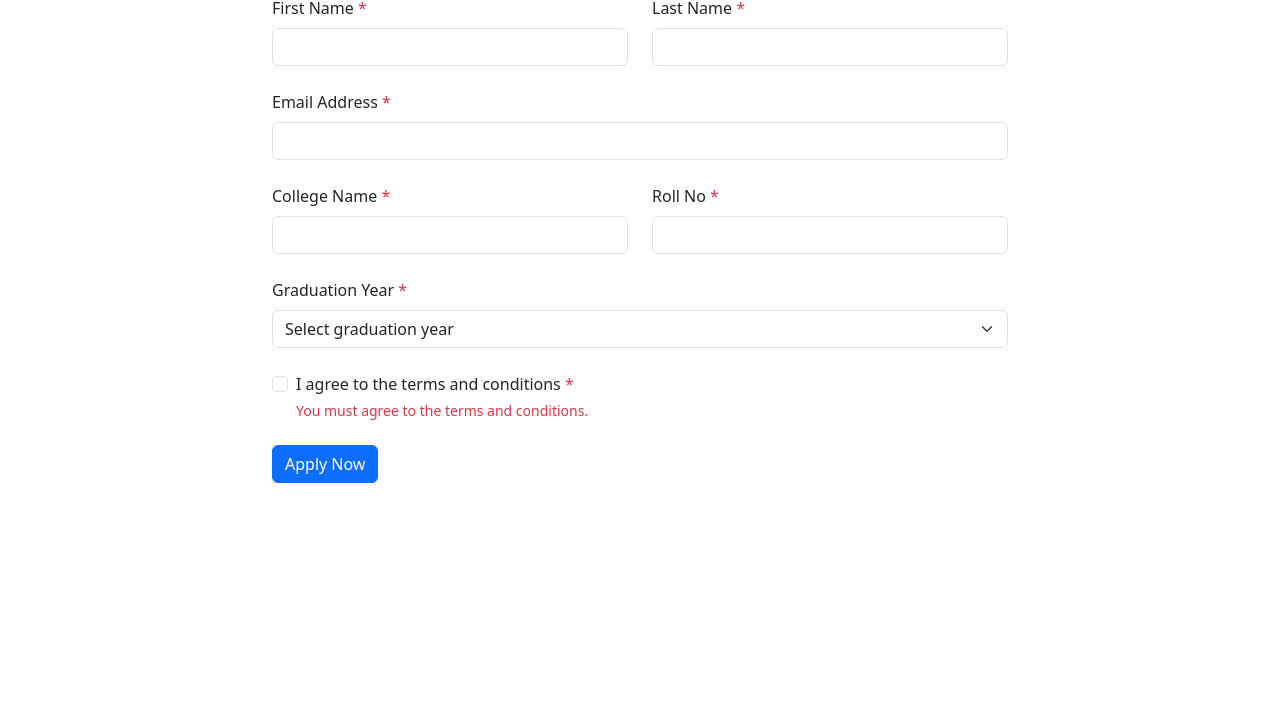
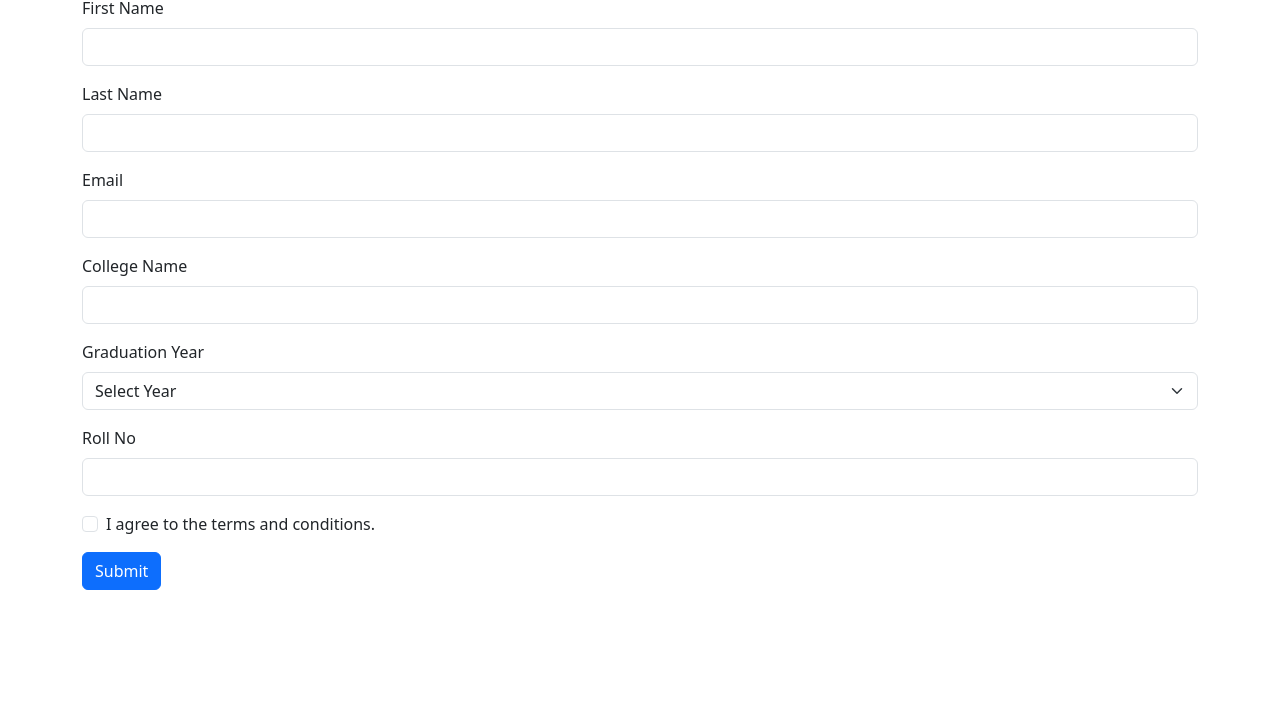
Before and after one commit to acciojob/bootstrap-form-easy-noumantannu06-glitch, a website: page main.html in a window 1280 px wide. Shown: the part 98-800 px from the top of the page. Drawn offline with nearby package versions, Linux system fonts and the light colour scheme.

Commit message:
created a submission

```diff
--- a/main.html
+++ b/main.html
@@ -9,73 +9,69 @@
 
 <body>
 	<!-- the entire body must be written by student -->
-	<body class="container mt-5">
-    <div class="row justify-content-center">
-        <div class="col-md-8">
+	<div class="container mt-5">
         <h2>Intern Application Form</h2>
-            <form id="internForm" novalidate>
-                <!-- Personal Information Section -->
-                 <div class="row mb-4">
-                  <div class="col-md-6">
-                   <label for="first-name-input" class="form-label">First Name <span class="text-danger">*</span></label>
-                   <input type="text" class="form-control" id="first-name-input" name="firstName" required>
-                   <div class="invalid-feedback">First name is required.</div>
-                </div>
-                    <div class="col-md-6">
-                    <label for="last-name-input" class="form-label">Last Name <span class="text-danger">*</span></label>
-                    <input type="text" class="form-control" id="last-name-input" name="lastName" required>
-                    <div class="invalid-feedback">Last name is required.</div>
+        <form class="needs-validation" novalidate>
+            <div class="mb-3">
+                <label for="first-name-input" class="form-label">First Name</label>
+                <input type="text" class="form-control" id="first-name-input" required>
+                <div class="invalid-feedback">
+                    Please provide a valid first name.
                 </div>
             </div>
-
-                <!-- Contact Information -->
-                <div class="mb-4">
-                  <label for="email-input" class="form-label">Email Address <span class="text-danger">*</span></label>
-                 <input type="email" class="form-control" id="email-input" name="email" required>
-                 <div class="invalid-feedback">Please provide a valid email address.</div>
-            </div>
-
-                <!-- College Information -->
-                <div class="row mb-4">
-                  <div class="col-md-6">
-                    <label for="college-input" class="form-label">College Name <span class="text-danger">*</span></label>
-                    <input type="text" class="form-control" id="college-input" name="college" required>
-                    <div class="invalid-feedback">College name is required.</div>
-             </div>
-                     <div class="col-md-6">
-                        <label for="roll-no-input" class="form-label">Roll No <span class="text-danger">*</span></label>
-                        <input type="text" class="form-control" id="roll-no-input" name="rollNo" required>
-                        <div class="invalid-feedback">Roll number is required.</div>
+            <div class="mb-3">
+                <label for="last-name-input" class="form-label">Last Name</label>
+                <input type="text" class="form-control" id="last-name-input" required>
+                <div class="invalid-feedback">
+                    Please provide a valid last name.
                 </div>
             </div>
-
-                <!-- Graduation Year -->
-                <div class="mb-4">
-                    <label for="graduation-year" class="form-label">Graduation Year <span class="text-danger">*</span></label>
-                    <select class="form-select" id="graduation-year" name="graduationYear" required>
-                       <option value="">Select graduation year</option>
+            <div class="mb-3">
+                <label for="email-input" class="form-label">Email</label>
+                <input type="email" class="form-control" id="email-input" required>
+                <div class="invalid-feedback">
+                    Please provide a valid email address.
+                </div>
+            </div>
+            <div class="mb-3">
+                <label for="college-input" class="form-label">College Name</label>
+                <input type="text" class="form-control" id="college-input" required>
+                <div class="invalid-feedback">
+                    Please provide your college name.
+                </div>
+            </div>
+            <div class="mb-3">
+                <label for="graduation-year" class="form-label">Graduation Year</label>
+                <select class="form-select" id="graduation-year" required>
+                    <option value="">Select Year</option>
                     <option value="2020">2020</option>
                     <option value="2021">2021</option>
                     <option value="2022">2022</option>
                     <option value="2023">2023</option>
                 </select>
-                <div class="invalid-feedback">Please select your graduation year.</div>
+                <div class="invalid-feedback">
+                    Please select your graduation year.
                 </div>
-
-                <!-- Conditions Checkbox -->
-                <div class="mb-4 form-check">
-                    <input type="checkbox" class="form-check-input" id="conditions-checkbox" name="conditions" required>
-                    <label class="form-check-label" for="conditions-checkbox">
-                   I agree to the terms and conditions <span class="text-danger">*</span>
-               </label>
-                    <div class="invalid-feedback d-block">You must agree to the terms and conditions.</div>
             </div>
-
-                <!-- Submit Button -->
-                <button type="submit" class="btn btn-primary">Apply Now</button>
+            <div class="mb-3">
+                <label for="roll-no-input" class="form-label">Roll No</label>
+                <input type="text" class="form-control" id="roll-no-input" required>
+                <div class="invalid-feedback">
+                    Please provide your roll number.
+                </div>
+            </div>
+            <div class="mb-3 form-check">
+                <input type="checkbox" class="form-check-input" id="conditions-checkbox" required>
+                <label class="form-check-label" for="conditions-checkbox">I agree to the terms and conditions.</label>
+                <div class="invalid-feedback">
+                    You must agree to the terms and conditions.
+                </div>
+            </div>
+            <button type="submit" class="btn btn-primary">Submit</button>
         </form>
     </div>
-    </div>
+    <script src="https://cdn.jsdelivr.net/npm/bootstrap@5.3.0/dist/js/bootstrap.bundle.min.js"></script>
+
     <script type="text/javascript" src="./script.js">
 </script>
 
```
Lines whose indentation alone changed are shown as unchanged.
